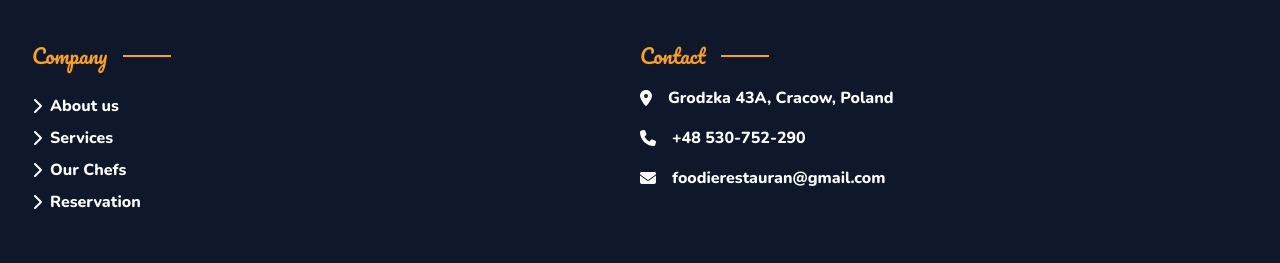
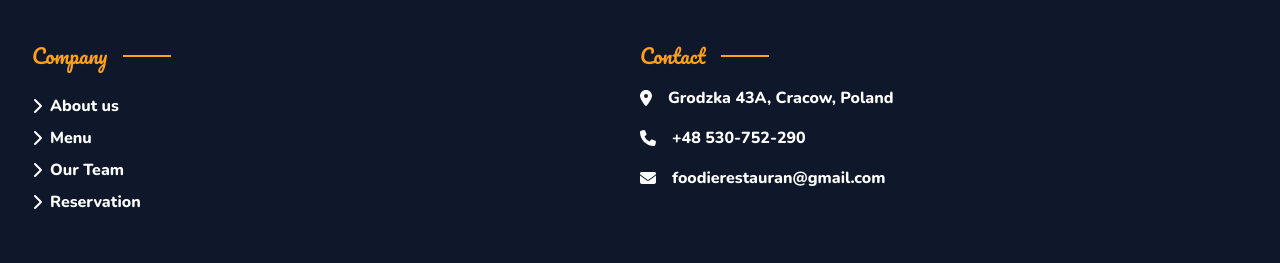
Before and after one commit to MarekPloszczyca/Foodie, a React (Vite) app: page / in a window 1280 px wide. Shown: the part 4101-4364 px from the top of the page. Built offline with nearby package versions, Linux system fonts and the light colour scheme.

Commit message:
created function to scroll to top of the page and added some fotter hover effects

```diff
--- a/src/Components/Company.tsx
+++ b/src/Components/Company.tsx
@@ -1,29 +1,37 @@
-
 import SmallHeader from "./SmallHeader";
 import { FontAwesomeIcon } from "@fortawesome/react-fontawesome";
 import { faChevronRight } from "@fortawesome/free-solid-svg-icons";
+import { Link } from "react-router-dom";
 
 export default function Company() {
   return (
     <div>
       <SmallHeader title="Company" />
-      <ul className="diffFont text-white pt-4 [&>li]:pt-2 [&>li]:flex [&>li]:items-center [&>li>p]:pl-2">
-        <li>
+      <ul className="diffFont text-white pt-4 [&_li]:pt-2 [&_li]:flex [&_li]:items-center [&_li_p]:pl-2">
+        <Link to="/about">
+          <li className="lg:[&>p]:hover:tracking-widest lg:[&>p]:duration-500">
             <FontAwesomeIcon icon={faChevronRight} />
             <p>About us</p>
           </li>
-        <li>
+        </Link>
+        <Link to="/menu">
+          <li className="lg:[&>p]:hover:tracking-widest lg:[&>p]:duration-500">
             <FontAwesomeIcon icon={faChevronRight} />
-          <p> Services</p>
+            <p> Menu</p>
           </li>
-        <li>
+        </Link>
+        <Link to="/team">
+          <li className="lg:[&>p]:hover:tracking-widest lg:[&>p]:duration-500">
             <FontAwesomeIcon icon={faChevronRight} />
-          <p>Our Chefs</p>
+            <p>Our Team</p>
           </li>
-        <li>
+        </Link>
+        <Link to="/reservation">
+          <li className="lg:[&>p]:hover:tracking-widest lg:[&>p]:duration-500">
             <FontAwesomeIcon icon={faChevronRight} />
             <p>Reservation</p>
           </li>
+        </Link>
       </ul>
     </div>
   );
--- /dev/null
+++ b/src/Components/Functional/ScrollToTop.tsx
@@ -0,0 +1,10 @@
+import { useEffect, Fragment } from "react";
+import { useLocation } from "react-router-dom";
+
+export default function ScrollToTop() {
+  const { pathname } = useLocation();
+ useEffect(() => {
+    window.scrollTo(0, 0);
+  }, [pathname]);
+  return <Fragment></Fragment>
+}
--- a/src/Components/Newsletter.tsx
+++ b/src/Components/Newsletter.tsx
@@ -34,13 +34,13 @@ export default function Newsletter() {
             }}
             className={`${
               wrong && "animate-wrong bg-red-100"
-            } relative outline-none border-2 rounded focus:border-blue-500 p-4 mt-4 w-full max-w-[29.5rem] text-black`}
+            } relative outline-none border-2 rounded focus:border-blue-500 p-4 mt-4 w-full max-w-[29.5rem] text-black hover:bg-gray-100`}
           ></input>
           <button
             onClick={() => {
               submitHandler();
             }}
-            className="diffFont bg-orange rounded p-2 px-4 absolute right-2 top-[1.6rem]"
+            className="diffFont bg-orange rounded p-2 px-4 absolute right-2 top-[1.6rem] "
           >
             Sign Up
           </button>
--- a/src/Routes/AboutPage.tsx
+++ b/src/Routes/AboutPage.tsx
@@ -5,6 +5,7 @@ import About from "../Components/About";
 import FeaturesGrid from "../Components/FeaturesGrid";
 import Footer from "../Components/Footer";
 import AboutMeals from "../Components/AboutMeals";
+import ScrollToTop from "../Components/Functional/ScrollToTop";
 
 export default function AboutPage() {
   return (
@@ -15,6 +16,7 @@ export default function AboutPage() {
       <FeaturesGrid />
       <AboutMeals />
       <Footer />
+      <ScrollToTop/>
     </Fragment>
   );
 }
--- a/src/Routes/App.tsx
+++ b/src/Routes/App.tsx
@@ -7,6 +7,7 @@ import MenuContainer from "../Components/MenuContainer";
 import ReservationContainer from "../Components/ReservationContainer";
 import TeamMembers from "../Components/TeamMembers";
 import Footer from "../Components/Footer";
+import ScrollToTop from "../Components/Functional/ScrollToTop";
 
 function App() {
   return (
@@ -19,6 +20,7 @@ function App() {
       <ReservationContainer />
       <TeamMembers />
       <Footer />
+      <ScrollToTop/>
     </Fragment>
   );
 }
--- a/src/Routes/Menu.tsx
+++ b/src/Routes/Menu.tsx
@@ -3,6 +3,7 @@ import Navigation from "../Components/Navigation";
 import PagesTitle from "../Components/PagesTitle";
 import MenuContainer from "../Components/MenuContainer";
 import Footer from "../Components/Footer";
+import ScrollToTop from "../Components/Functional/ScrollToTop";
 
 export default function MenuPage() {
   return (
@@ -11,6 +12,7 @@ export default function MenuPage() {
       <PagesTitle title="Our Menu" />
       <MenuContainer />
       <Footer />
+      <ScrollToTop/>
     </Fragment>
   );
 }
--- a/src/Routes/ReservationPage.tsx
+++ b/src/Routes/ReservationPage.tsx
@@ -3,6 +3,7 @@ import Navigation from "../Components/Navigation";
 import PagesTitle from "../Components/PagesTitle";
 import ReservationContainer from "../Components/ReservationContainer";
 import Footer from "../Components/Footer";
+import ScrollToTop from "../Components/Functional/ScrollToTop";
 
 export default function ReservationPage() {
   return (
@@ -10,7 +11,10 @@ export default function ReservationPage() {
       <Navigation />
       <PagesTitle title="Reservation" />
       <ReservationContainer />
-      <div className="pt-24"><Footer /></div>
+      <div className="pt-24">
+        <Footer />
+      </div>
+      <ScrollToTop />
     </Fragment>
   );
 }
--- a/src/Routes/Team.tsx
+++ b/src/Routes/Team.tsx
@@ -3,6 +3,7 @@ import Navigation from "../Components/Navigation";
 import PagesTitle from "../Components/PagesTitle";
 import TeamMembers from "../Components/TeamMembers";
 import Footer from "../Components/Footer";
+import ScrollToTop from "../Components/Functional/ScrollToTop";
 
 export default function Team() {
   return (
@@ -11,6 +12,7 @@ export default function Team() {
       <PagesTitle title="Our Team" />
       <TeamMembers additional />
       <Footer />
+      <ScrollToTop />
     </Fragment>
   );
 }
```
Lines whose indentation alone changed are shown as unchanged.
